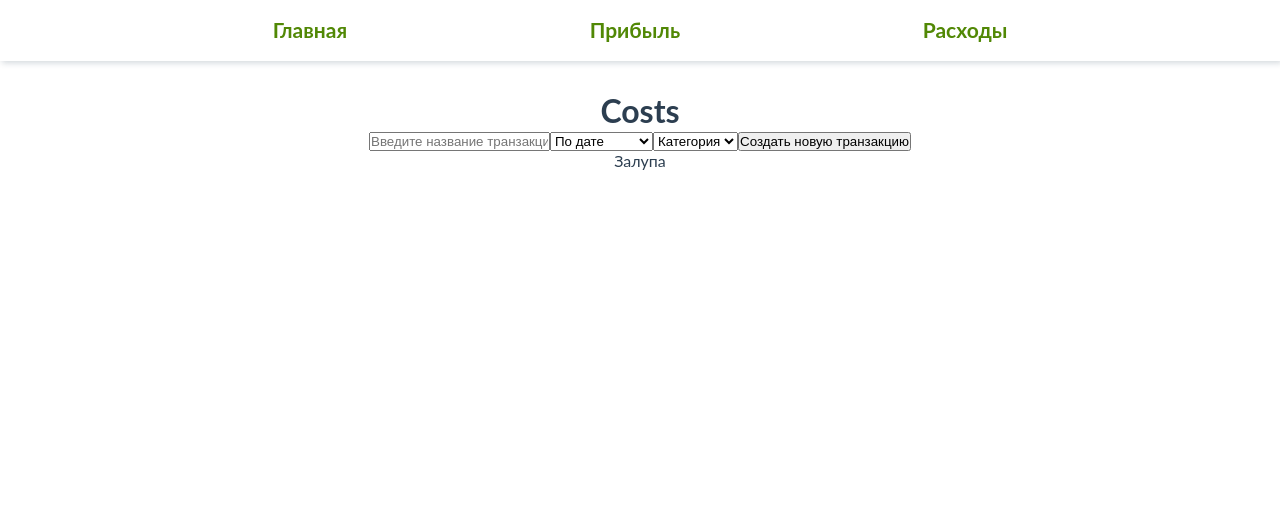
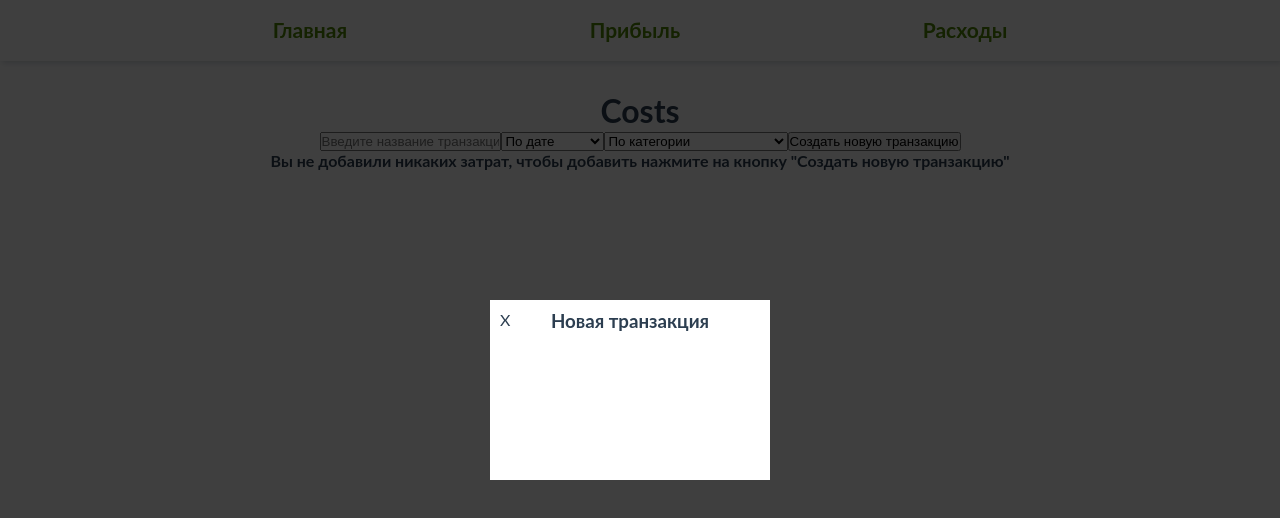
Before and after one commit to Ffinnis/finance-app, a Vue app: page /costs in a window 1280 px wide. Shown: the top 518 px of the page. Built offline with nearby package versions, Linux system fonts and the light colour scheme; a small style sheet from the web is missing.

Commit message:
some updates

```diff
--- a/src/App.vue
+++ b/src/App.vue
@@ -32,6 +32,9 @@
   text-align: center;
   color: #2c3e50;
 }
+body{
+  overflow-x: hidden;
+}
   ul{
     list-style-type: none;
   }
--- a/src/components/DealListComponent.vue
+++ b/src/components/DealListComponent.vue
@@ -1,14 +1,29 @@
 <template>
-    <ul>
+    <ul v-if="dealListLength > 0">
         <li>
-            Залупа
+
         </li>
     </ul>
+    <h4 v-else>
+        Вы не добавили никаких затрат, чтобы добавить нажмите на кнопку "Создать новую транзакцию"
+    </h4>
 </template>
 
 <script>
+    import {useDealsStore} from "../store/dealsStore";
+    import {computed} from "vue";
+
     export default {
-        name: "DealListComponent"
+        name: "DealListComponent",
+        setup() {
+            const dealStore = useDealsStore()
+
+            const dealListLength = computed(() => dealStore.getCostsList.length)
+
+            return {
+                dealListLength
+            }
+        }
     }
 </script>
 
--- a/src/components/Filters/CategoryFilterComponent.vue
+++ b/src/components/Filters/CategoryFilterComponent.vue
@@ -1,14 +1,28 @@
 <template>
     <select name="category" id="category">
         <option selected value="">
-            Категория
+            По категории
+        </option>
+        <option v-for="category in costsCategories" :key="category.id" v-bind:value="category.name">
+            {{category.name}}
         </option>
     </select>
 </template>
 
 <script>
+    import {useDealsStore} from "../../store/dealsStore";
+    import { computed } from 'vue'
     export default {
-        name: "CategoryFilterComponent"
+        name: "CategoryFilterComponent",
+        setup() {
+            const DealStore = useDealsStore()
+
+            const costsCategories = computed(() => DealStore.getCategoryCostsList)
+
+            return{
+                costsCategories
+            }
+        }
     }
 </script>
 
--- a/src/components/NewDealComponent.vue
+++ b/src/components/NewDealComponent.vue
@@ -1,33 +1,75 @@
 <template>
-    <button @click="newDeal">
+    <button @click="popupChanger">
         Создать новую транзакцию
     </button>
+    <div v-if="popupHandler" class="popup-transaction">
+        <TransactionPopupComponent />
+        <div @click="popupChanger" class="close-popup">
+            X
+        </div>
+    </div>
 </template>
 
 <script>
     import {useDealsStore} from "../store/dealsStore";
+    import TransactionPopupComponent from "./Transaction/TransactionPopupComponent.vue";
+    import {ref} from "vue";
 
     export default {
         name: "NewDealComponent",
+        components: {TransactionPopupComponent},
         setup() {
-            const dealStore = useDealsStore()
+            const popupHandler = ref(true)
 
-            const category = {
-                id: 0,
-                name: 'zalupa'
-            }
-
-            const newDeal = () => {
-                dealStore.addCost(0, '12.07.2006', 'Buy a Home', '12000', category)
+            const popupChanger = () => {
+                popupHandler.value = !popupHandler.value
+                document.body.style.overflow = "hidden"
             }
 
             return {
-                newDeal
+                popupHandler,popupChanger
             }
         }
     }
 </script>
 
 <style scoped>
+    .close-popup{
+        position: absolute;
+        cursor: pointer;
+        z-index: 21;
+    }
+    .popup-transaction{
+        position: fixed;
+        padding: 10px;
+        width: 280px;
+        left: 50%;
+        margin-left: -150px;
+        height: 180px;
+        top: 50%;
+        margin-top: -100px;
+        background: #FFF;
+        z-index: 20;
+    }
+    .popup-transaction:after {
+        position: fixed;
+        content: "";
+        top: 0;
+        left: 0;
+        bottom: 0;
+        right: 0;
+        background: rgba(0,0,0,0.5);
+        z-index: -2;
+    }
 
+    .popup-transaction:before {
+        position: absolute;
+        content: "";
+        top: 0;
+        left: 0;
+        bottom: 0;
+        right: 0;
+        background: #FFF;
+        z-index: -1;
+    }
 </style>
--- /dev/null
+++ b/src/components/Transaction/TransactionPopupComponent.vue
@@ -0,0 +1,30 @@
+<template>
+    <div class="popup-wrapper">
+        <h3>
+            Новая транзакция
+        </h3>
+    </div>
+</template>
+
+<script>
+    export default {
+        name: "TransactionPopupComponent",
+    }
+</script>
+
+<style scoped>
+    .popup-wrapper{
+        position: fixed;
+        padding: 10px;
+        width: 280px;
+        left: 50%;
+        margin-left: -150px;
+        height: 180px;
+        top: 50%;
+        margin-top: -100px;
+        background: #FFF;
+        z-index: 20;
+        -webkit-box-shadow:  0px 0px 0px 9999px rgba(0, 0, 0, 0.5);
+        box-shadow:  0px 0px 0px 9999px rgba(0, 0, 0, 0.5);
+    }
+</style>
--- a/src/store/dealsStore.ts
+++ b/src/store/dealsStore.ts
@@ -9,6 +9,9 @@ export const useDealsStore = defineStore('dealsStore', {
     getters: {
         getCostsList(state) {
             return state.costsList
+        },
+        getCategoryCostsList(state) {
+            return state.categoryCostsList
         }
     },
     actions: {
```
